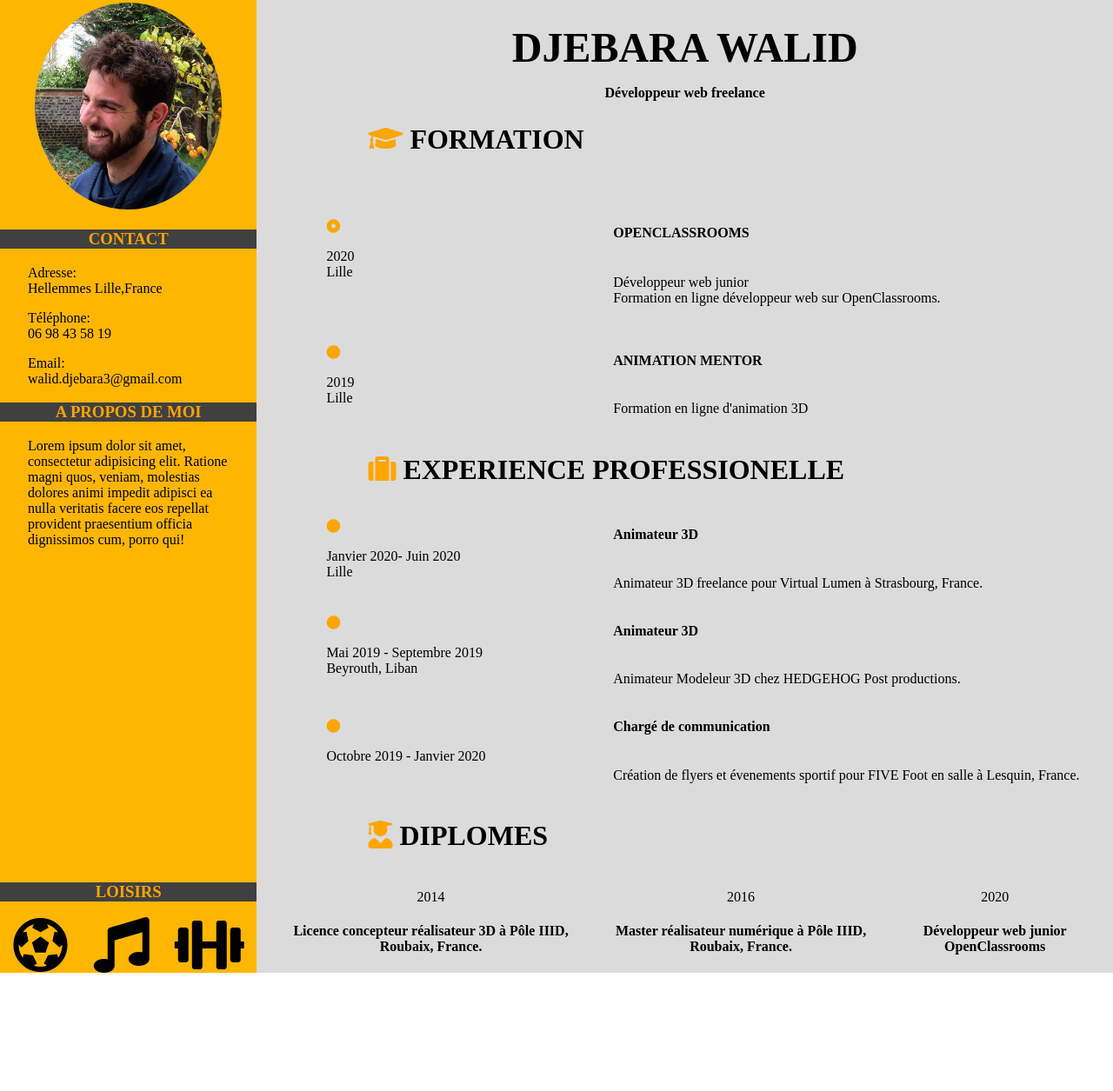
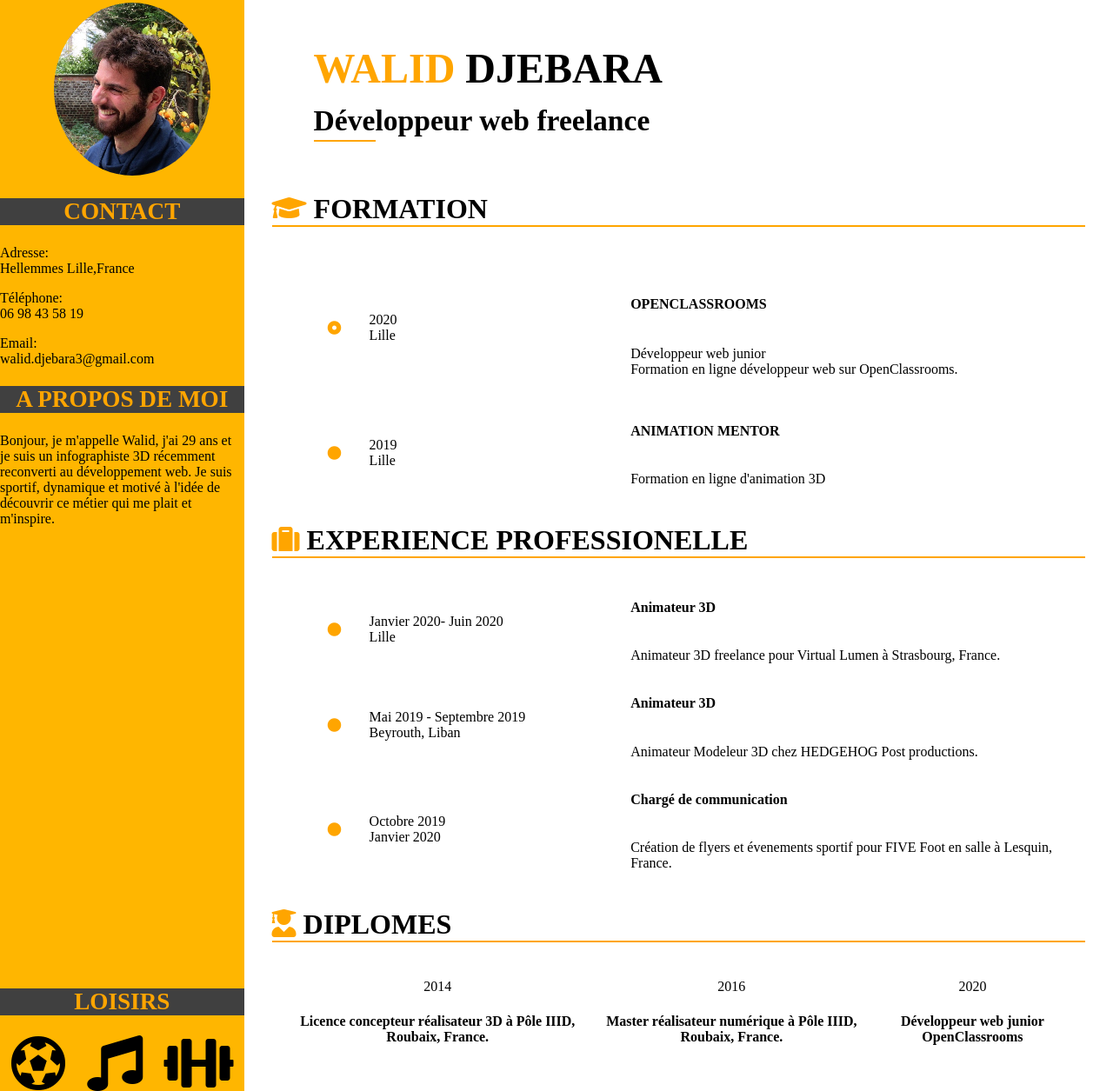
Before and after one commit to WalidDje/OpenClassrooms, a plain HTML site: page Walid_CV.html in a window 1280 px wide. Shown: the part 13-1268 px from the top of the page at 87% size. Before the commit the page ends 1132 px from the top, so only its background shows below. Drawn offline with Linux system fonts and the light colour scheme.

Commit message:
changements finaux

```diff
--- a/Walid_CV.html
+++ b/Walid_CV.html
@@ -1,5 +1,6 @@
 <!DOCTYPE html>
 <html>
+
 <head>
 	<meta charset="utf-8" />
 	<meta name="viewport" content="width=device-width, initial-scale=1.0">
@@ -9,12 +10,17 @@
 </head>
 
 <body>
-				<section id="conteneur">
+	<main id="conteneur">
+
 		<!--Block gauche-->
 		<div class="block-gauche">
 
-						<figure><img src="public/img/moi.jpg" alt="mon profil"/></figure>
-						<h3>CONTACT</h3>
+			<figure>
+				<img src="public/img/moi.jpg" alt="mon profil" />
+			</figure>
+
+			<section>
+				<h2>CONTACT</h2>
 				<div class="miniblock">
 					<p>Adresse:<br>
 						Hellemmes Lille,France</p>
@@ -23,29 +29,40 @@
 					<p>Email:<br>
 						walid.djebara3@gmail.com</p>
 				</div>
-						<h3>A PROPOS DE MOI</h3>
+			</section>
+
+			<section>
+				<h2>A PROPOS DE MOI</h2>
 				<div class="miniblock">
-								<p>Lorem ipsum dolor sit amet, consectetur adipisicing elit. Ratione magni quos, veniam, molestias dolores animi impedit adipisci ea nulla veritatis facere eos repellat provident praesentium officia dignissimos cum, porro qui!</p>
+					<p>Bonjour, je m'appelle Walid, j'ai 29 ans et je suis un infographiste 3D récemment reconverti au
+						développement web. Je suis sportif, dynamique et motivé à l'idée de découvrir ce métier qui me plait
+						et m'inspire.</p>
 				</div>
-							<div class="bottom-gauche">
-								<h3>LOISIRS</h3>
+			</section>
+
+			<section class="bottom-gauche">
+				<h2>LOISIRS</h2>
 				<div class="loisirs">
 					<i class="fas fa-futbol"></i>
 					<i class="fas fa-music"></i>
 					<i class="fas fa-dumbbell"></i>
 				</div>
-							</div>
+			</section>
 		</div>
 
 		<!--Block droit-->
 		<div class="block-droit">
-						<h1>DJEBARA WALID</h1>
-						<div class="soustitre">
-							<p><strong>Développeur web freelance</strong></p>
-						</div>
-							<h2><i class="fas fa-graduation-cap"></i> FORMATION</h2>
+			<h1>
+				<span class="text-orange">WALID</span> DJEBARA<br>
+				<strong class="text-size">Développeur web freelance</strong>
+				<span class="line"></span>
+			</h1>
+
 			<!--block droit Formation-->
 			<section class="formation">
+				<h2>
+					<i class="fas fa-graduation-cap"></i> FORMATION
+				</h2>
 				<div class="block">
 					<div class="point-et-date">
 						<i class="fas fa-dot-circle"></i>
@@ -54,7 +71,8 @@
 								Lille</p>
 						</div>
 					</div>
-										<div class="sousblock"><p>
+					<div class="sousblock">
+						<p>
 						<h4>OPENCLASSROOMS</h4><br>
 						Développeur web junior<br>
 						Formation en ligne développeur web sur OpenClassrooms.</p>
@@ -76,13 +94,17 @@
 			</section>
 
 			<!--Block droit Experience Pro-->
-							<h2><i class="fas fa-suitcase"></i> EXPERIENCE PROFESSIONELLE</h2>
 			<section class="experience">
+				<h2>
+					<i class="fas fa-suitcase"></i> EXPERIENCE PROFESSIONELLE
+				</h2>
 				<div class="block">
 					<div class="point-et-date">
 						<i class="fas fa-circle"></i>
+						<div>
 							<p>Janvier 2020- Juin 2020<br>
 								Lille</p>
+						</div>
 					</div>
 					<div class="sousblock">
 						<h4>Animateur 3D</h4>
@@ -92,8 +114,10 @@
 				<div class="block">
 					<div class="point-et-date">
 						<i class="fas fa-circle"></i>
+						<div>
 							<p>Mai 2019 - Septembre 2019<br>
 								Beyrouth, Liban</p>
+						</div>
 					</div>
 					<div class="sousblock">
 						<h4>Animateur 3D</h4>
@@ -103,7 +127,10 @@
 				<div class="block">
 					<div class="point-et-date">
 						<i class="fas fa-circle"></i>
-											<p>Octobre 2019 - Janvier 2020</p>
+						<div>
+							<p>Octobre 2019<br>
+								Janvier 2020</p>
+						</div>
 					</div>
 					<div class="sousblock">
 						<h4>Chargé de communication</h4>
@@ -113,8 +140,11 @@
 			</section>
 
 			<!--Block droit Diplomes-->
-							<h2><i class="fas fa-user-graduate"></i> DIPLOMES</h2>
 			<section class="diplomes">
+				<h2>
+					<i class="fas fa-user-graduate"></i> DIPLOMES
+				</h2>
+				<div class="sous-diplomes">
 					<div class="dip1">
 						<p>2014</p>
 						<h4>Licence concepteur réalisateur 3D à Pôle IIID, Roubaix, France.</h4>
@@ -127,8 +157,10 @@
 						<p>2020</p>
 						<h4>Développeur web junior OpenClassrooms</h4>
 					</div>
+				</div>
 			</section>
 		</div>
-				</section>
+	</main>
 </body>
+
 </html>
--- a/public/css/cvstyle.css
+++ b/public/css/cvstyle.css
@@ -5,27 +5,37 @@ body{
 	display:flex;
 	margin: 0px;
 }
-img{
+figure, img{
 	text-align: center;
-	width: 100%;
+	width: 80%;
 	border-radius: 150%;
 }
 h1{
 	font-size:3em;
-	text-align: center;
-	margin-bottom: 2px;
+	padding-left: 1em;
 }
 h2{
 	font-size: 2em;
-	margin-left: 4em;
 }
-h3{
+.block-gauche h2{
 	text-align: center;
+	font-size: 1.7em;
 	background:rgb(64, 64, 64);
 	color:orange;
 }
-.soustitre{
-	text-align: center;
+.text-orange{
+	color: orange;
+}
+.text-size{
+	font-size: 0.7em;
+}
+.line{
+	display: block;
+	width: 8%;
+	border-bottom: 2px solid orange;
+}
+.block-droit h2{
+	border-bottom: 2px solid orange;
 }
 .block-gauche{
 	background-color:rgb(255, 182, 0);
@@ -42,7 +52,8 @@ h3{
 .block-droit{
 	margin-top: 0px;
 	width: 100%;
-	background: rgb(219, 219, 219);
+	background: white;
+	padding: 2em;
 }
 .formation{
 	display: flex;
@@ -56,10 +67,10 @@ h3{
 	display: flex;
 	flex-direction: row;
 	justify-content: space-between;
-	margin-left: 5em;
 	align-items: center;
+	padding-left: 4em;
 }
-.diplomes{
+.sous-diplomes{
 	display:flex;
 	flex-direction: row;
 	justify-content: space-around;
@@ -79,19 +90,11 @@ h3{
 	text-align: left;
 	justify-content: space-between;
 	width: 60%;
-	margin-right: 2em;
-}
-.miniblock{
-	margin-left: 2em;
-	margin-right: 2em;
 }
 .loisirs{
 	display:flex;
 	justify-content: space-around;
 	font-size: 4em;
-}
-.block .fas{
-	color: red;
 }
 .bottom-gauche{
 	position: absolute;
@@ -99,41 +102,51 @@ h3{
 	width: 100%;
 }
 .point-et-date{
+	display: flex;
 	flex-direction: row;
 	justify-content: space-between;
+	align-items: center;
+	width: auto;
+	max-width: none;
+}
+.fa-dot-circle{
+	padding-right: 2em;
+}
+.fa-circle{
+	padding-right: 2em;
 }
 
 
-@media screen (max-width: 600px)
+@media screen and (max-width: 600px)
 {
-	.conteneur{
-		display: flex;
+	#conteneur{
+		display:flex;
 		flex-direction: column;
 	}
-	.section #conteneur{
+	h1{
+		padding-left: 1em;
+	}
+	.block-gauche{
+		width: 118%;
+	}
+	.block-droit{
+		background-color: white;
+	}
+	.block{
+		flex-direction: column;
+		padding-left: 1em;
+	}
+	.point-et-date{
+		justify-content: space-around;
+		width: 10%;
+	}
+	.sous-diplomes{
 		flex-direction: column;
 	}
-	.block-droit{
-		flex-wrap: wrap;
-		flex-direction: column;
+	.bottom-gauche{
+		position: initial;
 	}
-	.block-gauche{
-		flex-wrap: wrap;
-		flex-direction: column;
-	}
-	.block{
-		margin-left: 1em;
-		flex-direction: column;
-	}
-	.diplomes{
-		flex-wrap: wrap;
-		flex-direction: column;
-		width: 60%;
-	}
-	h2{
-		width: 20%;
-	}
-	.body{
-		display: flex;
+	.loisirs{
+		font-size: 3em;
 	}
 }
```
Lines whose indentation alone changed are shown as unchanged.
